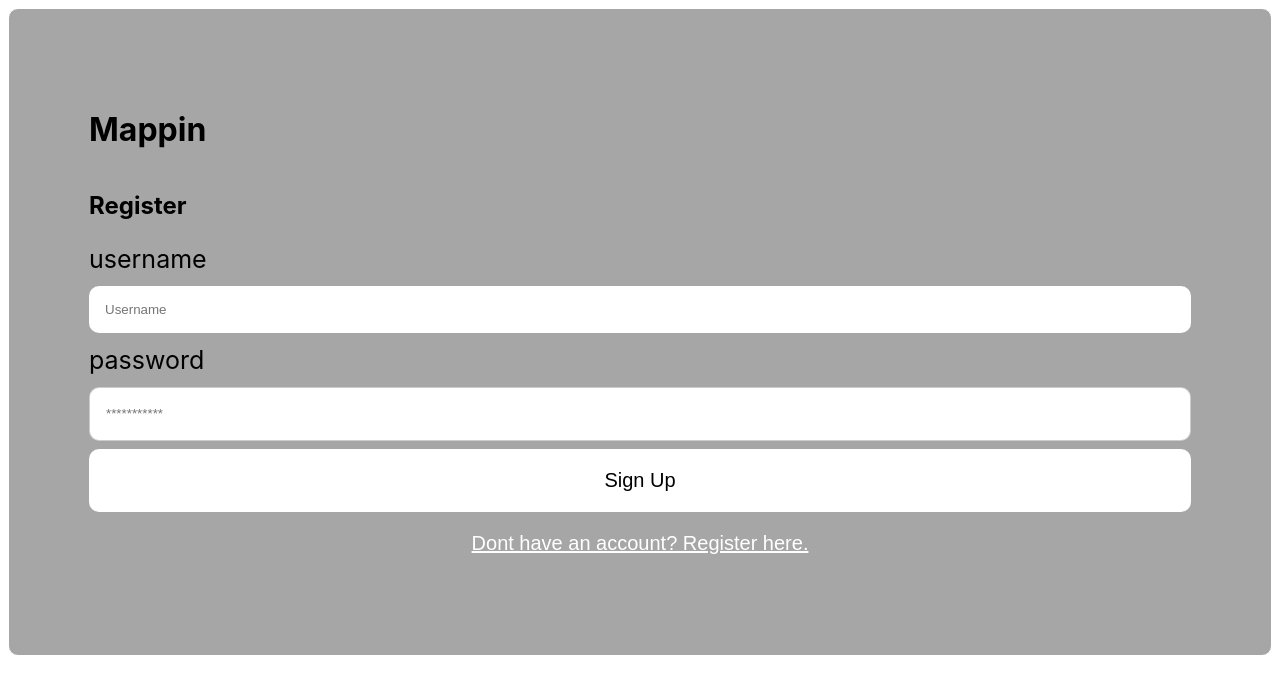
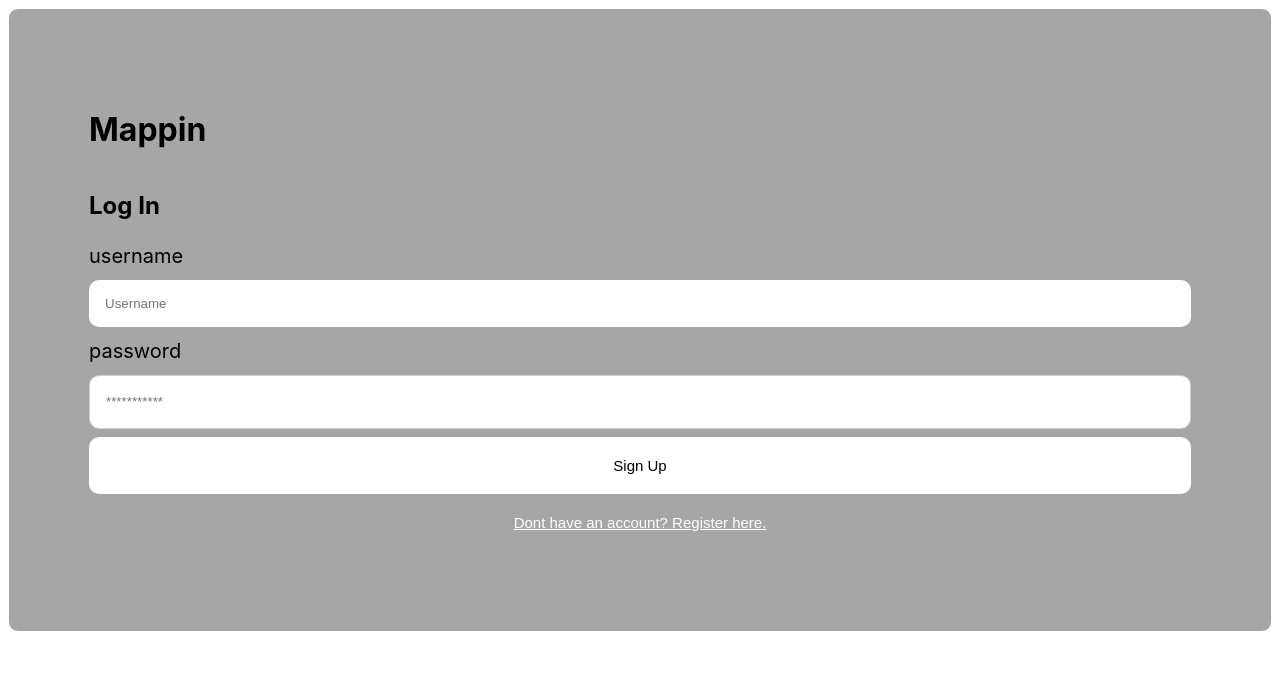
Before and after one commit to rahqis/mappin, a React (Create React App) app in the folder mappin_client/: page /Login in a window 1280 px wide. Shown: the top 694 px of the page. Built offline with nearby package versions, Linux system fonts and the light colour scheme.

Commit message:
ya grandpappy

```diff
--- a/mappin_client/src/App.css
+++ b/mappin_client/src/App.css
@@ -1,5 +1,6 @@
 .App {
   text-align: center;
+  font-size: 20px;
   display: flex;
   min-height: 100vh;
   align-items: center;
@@ -24,7 +25,7 @@
 }
 
 label {
-  font-size: 25px;
+  font-size: 20px;
   text-align: left;
   padding: 0.25rem 0;
 }
@@ -37,7 +38,7 @@ input {
 }
 
 button {
-  font-size: 20px;
+  font-size: 15px;
   border: none;
   background-color: white;
   padding: 20px;
--- a/mappin_client/src/components/login.js
+++ b/mappin_client/src/components/login.js
@@ -12,7 +12,7 @@ export default function Login(props) {
     return (
         <div className="auth-form-container">
           <h1>Mappin</h1>
-          <h2>Register</h2>
+          <h2>Log In</h2>
         <form className="register-form" onSubmit={handleSubmit}>
           <label htmlFor="Username">username</label>
           <input value={username} onChange={(e) => setUsername(e.target.value)}  username= "username" placeholder = "Username"/>
```
